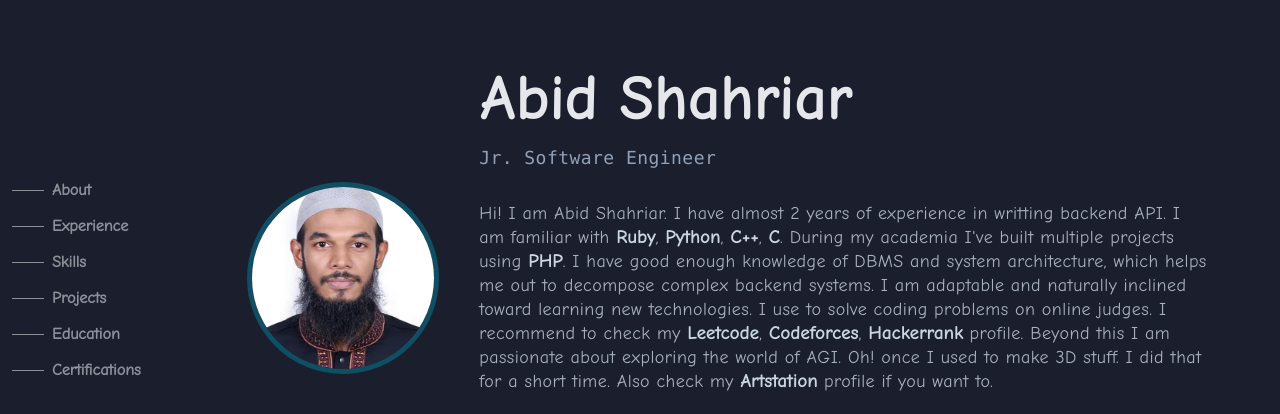
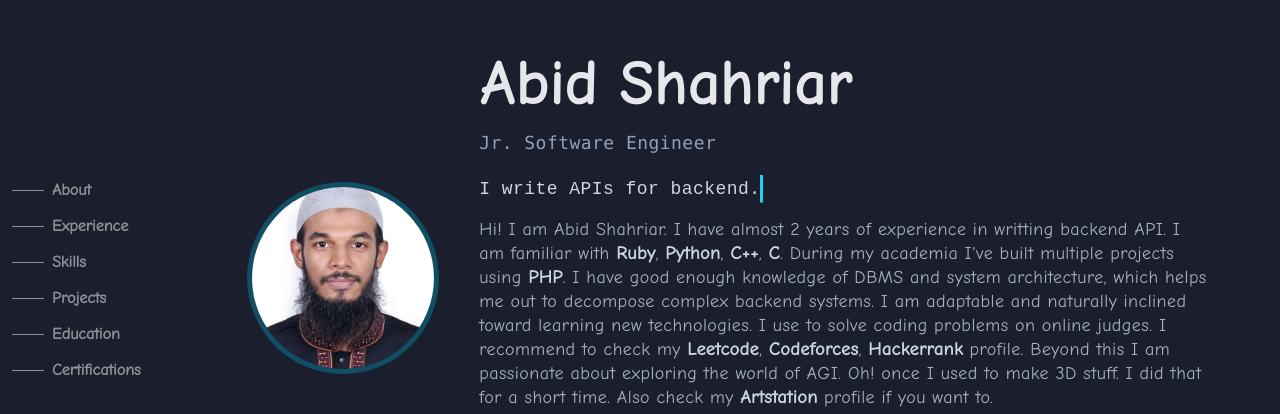
Before and after one commit to abidswapnil/portfolio, an Astro site: page / in a window 1280 px wide. Shown: the part 142-556 px from the top of the page. Built offline with nearby package versions, Linux system fonts and the light colour scheme; Astro itself is replaced by a stand-in of ours.

Commit message:
added  tagline from profile

```diff
--- a/src/components/section/Profile.astro
+++ b/src/components/section/Profile.astro
@@ -22,9 +22,9 @@ const data = portfolio.profile
         {data.title}
       </div>
       <span class="typing-wrapper">
-        <!-- <span class="mt-5 typing text-lg text-gray-300">
+        <span class="mt-5 typing text-lg text-gray-300">
           {data.tagline}
-        </span> -->
+        </span>
       </span>
       <p set:html={data.about} class="inline-block mt-2 mx-auto"></p>
       <div class=" mt-10 mb-6 flex justify-start">
```
